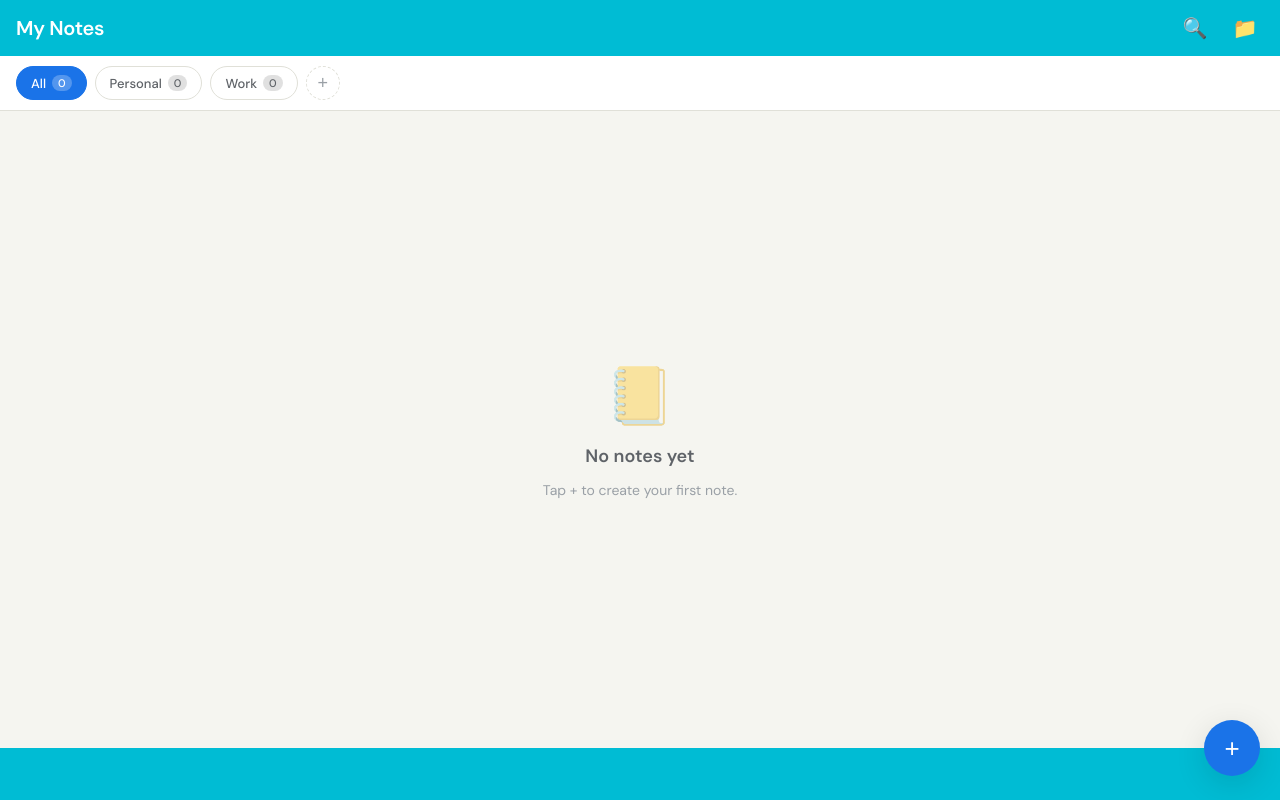
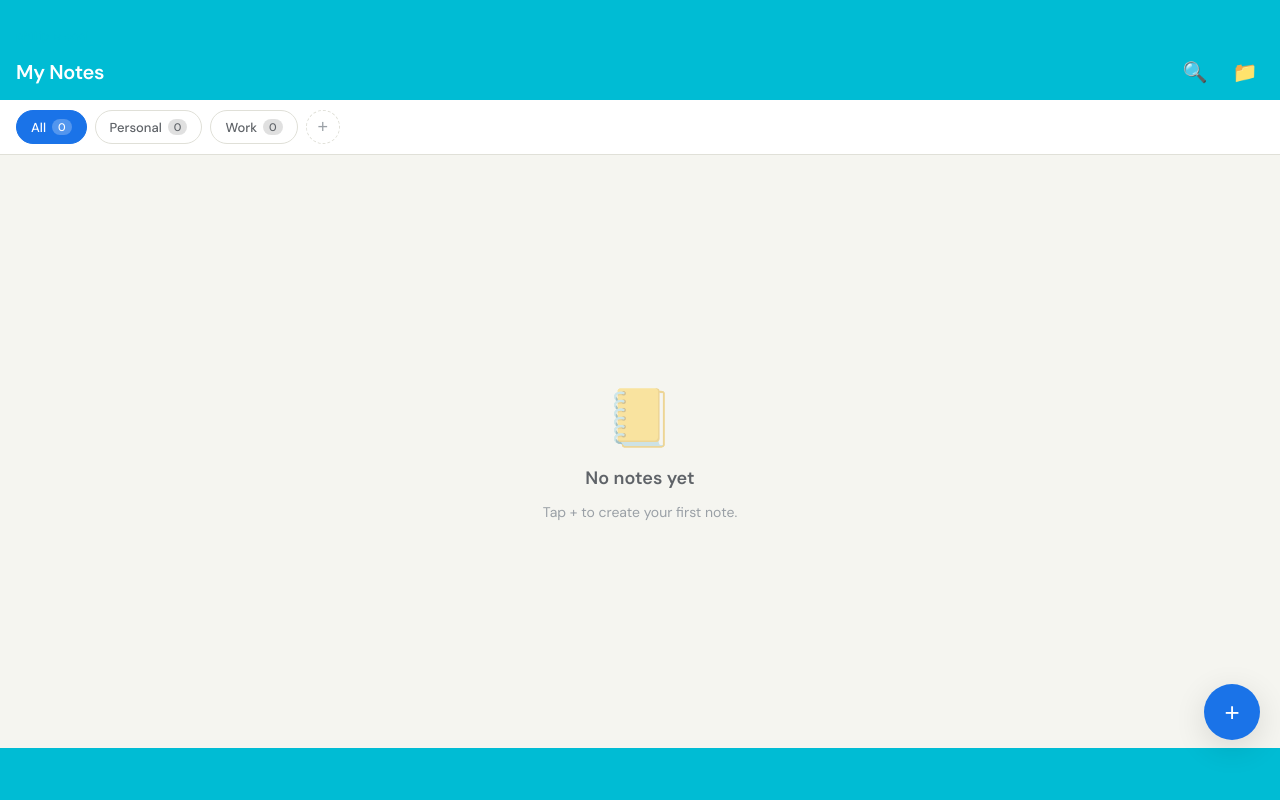
Before and after one commit to Exiled-Sumerian/Notesappforandroid, a plain HTML site: page index.html in a window 1280 px wide. Drawn offline with Linux system fonts and the light colour scheme.

Commit message:
Update index.html
increase size of header, moved button higher

```diff
--- a/index.html
+++ b/index.html
@@ -256,7 +256,7 @@
   /* ===== FAB ===== */
   .fab-container {
     position: fixed;
-    bottom: 24px;
+    bottom: 60px;
     right: 20px;
     display: flex;
     flex-direction: column;
@@ -716,6 +716,7 @@
 
 <!-- MAIN SCREEN -->
 <div id="mainScreen">
+  <div style="background:#00BCD4;padding:28px 16px 0 16px;font-size:12px;color:#00BCD4;user-select:none;">phillip is cool</div>
   <div class="topbar">
     <div class="topbar-title" id="topTitle">My Notes</div>
     <button class="topbar-btn" id="searchToggle">🔍</button>
```
